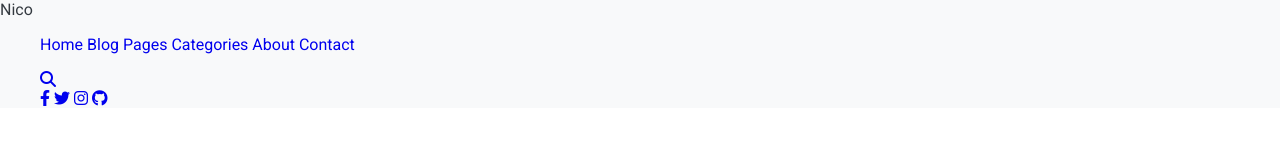
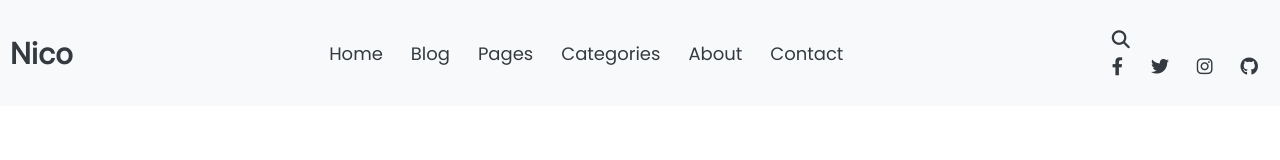
Before and after one commit to Afifa-alo/Nico-Ni, a plain HTML site: page SP5-Assignment/Nico's Blog/index.html in a window 1280 px wide. Drawn offline with Linux system fonts and the light colour scheme.

Commit message:
nav-panel styling

```diff
--- a/SP5-Assignment/Nico's Blog/style.css
+++ b/SP5-Assignment/Nico's Blog/style.css
@@ -52,3 +52,32 @@ a{
 
 
 /* section styling */
+
+/*------Navigation Menu------*/
+.navbar{
+    position: relative;
+    display: flex;
+    flex-direction: row;
+    justify-content: space-between;
+    padding: 10px;
+  }
+
+.nav-brand{                 /* Home page title design */
+    font-family: 'DM Sans', sans-serif;
+    font-weight: bold;
+    align-self: center;
+    font-size: 30px;
+}
+
+.collapse{
+    align-self: center;
+}
+
+.nav-link{
+    font-size: 18px;
+    margin: 12px;
+    color: var(--dark);
+    font-family: 'Poppins', sans-serif;
+}
+
+/*------Navigation Menu------*/
```
